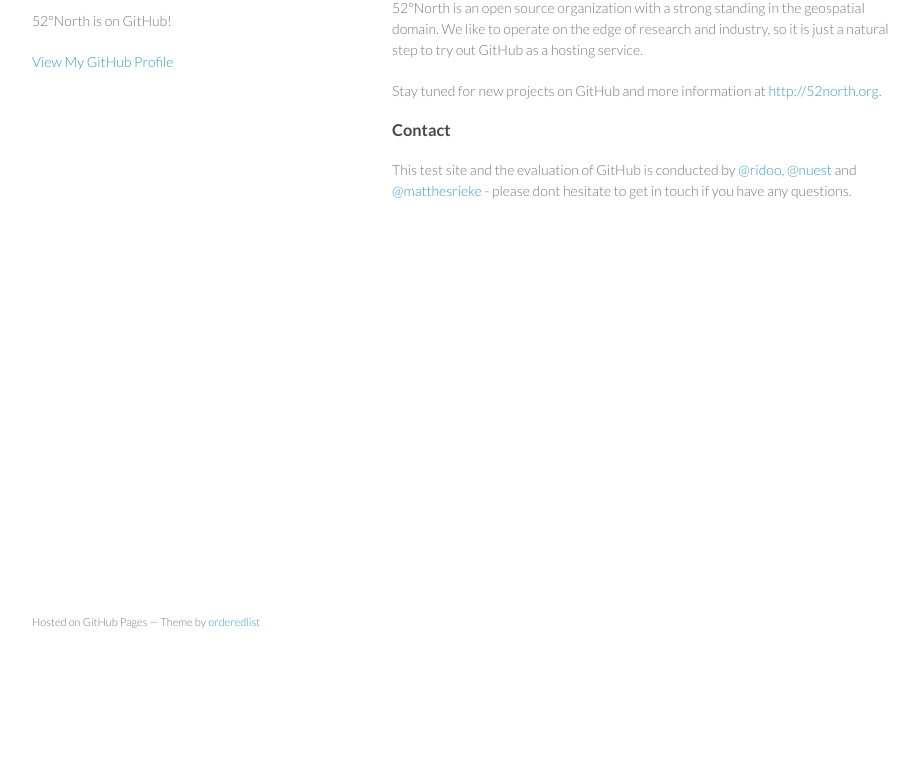
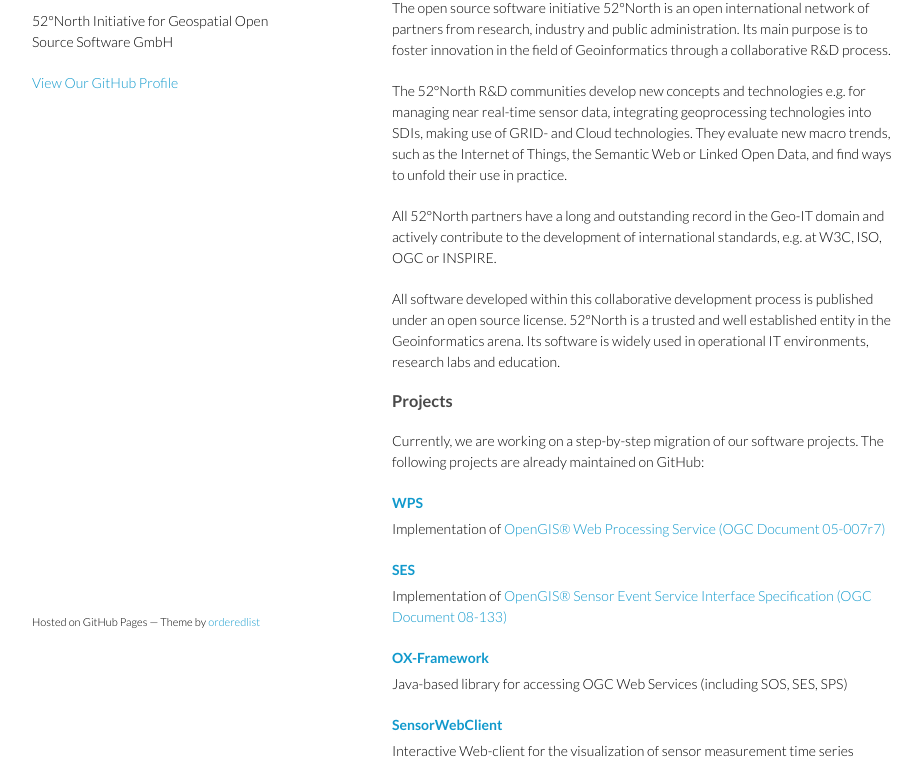
Before and after one commit to 52North/52north.github.com.outdated, a plain HTML site: page index.html in a window 1280 px wide. Shown: the part 99-877 px from the top of the page, without its empty margins (178-1100 px from the left). Before the commit the page ends 800 px from the top, so only its background shows below. Drawn offline with Linux system fonts and the light colour scheme.

Commit message:
add project overview to landing page.

```diff
--- a/index.html
+++ b/index.html
@@ -7,7 +7,8 @@
 
 <link rel="stylesheet" href="stylesheets/styles.css">
 <link rel="stylesheet" href="stylesheets/pygment_trac.css">
-    <meta name="viewport" content="width=device-width, initial-scale=1, user-scalable=no">
+<meta name="viewport"
+	content="width=device-width, initial-scale=1, user-scalable=no">
 <!--[if lt IE 9]>
     <script src="//html5shiv.googlecode.com/svn/trunk/html5.js"></script>
     <![endif]-->
@@ -15,26 +16,70 @@
 <body>
 	<div class="wrapper">
 		<header>
-        <h1>52north.github.com</h1>
-        <p>52°North is on GitHub!</p>
+			<h1>52°North</h1>
+			<p>52°North Initiative for Geospatial Open Source Software GmbH</p>
 
 
-        <p class="view"><a href="https://github.com/52North">View My GitHub Profile</a></p>
+			<p class="view">
+				<a href="https://github.com/52North">View Our GitHub Profile</a>
+			</p>
 
 		</header>
 		<section>
 			<h3>Welcome to 52°North's GitHub</h3>
 
-<p>52°North is an open source organization with a strong standing in the geospatial domain. We like to operate on the edge of research and industry, so it is just a natural step to try out GitHub as a hosting service.</p>
+			<div>The open source software initiative 52°North is an open
+				international network of partners from research, industry and public
+				administration. Its main purpose is to foster innovation in the
+				field of Geoinformatics through a collaborative R&D process.</div>
+			<div>The 52°North R&D communities develop new concepts and
+				technologies e.g. for managing near real-time sensor data,
+				integrating geoprocessing technologies into SDIs, making use of
+				GRID- and Cloud technologies. They evaluate new macro trends, such
+				as the Internet of Things, the Semantic Web or Linked Open Data, and
+				find ways to unfold their use in practice.</div>
+			<div>All 52°North partners have a long and outstanding record
+				in the Geo-IT domain and actively contribute to the development of
+				international standards, e.g. at W3C, ISO, OGC or INSPIRE.</div>
+			<div>All software developed within this collaborative
+				development process is published under an open source license.
+				52°North is a trusted and well established entity in the
+				Geoinformatics arena. Its software is widely used in operational IT
+				environments, research labs and education.</div>
 
-<p>Stay tuned for new projects on GitHub and more information at <a href="http://52north.org">http://52north.org</a>.</p>
+			<h3>Projects</h3>
+
+			<div>Currently, we are working on a step-by-step migration of
+			our software projects. The following projects are already maintained on
+			GitHub:</div>
+
+			<h4 class="project-item"><a href="WPS">WPS</a></h4>
+			<div class="project-summary">Implementation of <a href="http://portal.opengeospatial.org/files/?artifact_id=24151">OpenGIS® Web Processing Service (OGC Document 05-007r7)</a></div>
+
+			<h4 class="project-item"><a href="SES">SES</a></h4>
+			<div class="project-summary">Implementation of <a href="http://portal.opengeospatial.org/files/?artifact_id=29576">OpenGIS® Sensor Event Service Interface Specification (OGC Document 08-133)</a></div>
+
+			<h4 class="project-item"><a href="OX-Framework">OX-Framework</a></h4>
+			<div class="project-summary">Java-based library for accessing OGC Web Services (including SOS, SES, SPS)</div>
+
+			<h4 class="project-item"><a href="SensorWebClient">SensorWebClient</a></h4>
+			<div class="project-summary">Interactive Web-client for the visualization of sensor measurement time series</div>
 
 			<h3>Contact</h3>
 
-<p>This test site and the evaluation of GitHub is conducted by <a href="https://github.com/ridoo" class="user-mention">@ridoo</a>, <a href="https://github.com/nuest" class="user-mention">@nuest</a> and <a href="https://github.com/matthesrieke" class="user-mention">@matthesrieke</a> - please dont hesitate to get in touch if you have any questions.</p>
+			<div>
+				The admins of the 52°North GitHub repositories are <a
+					href="https://github.com/ridoo" class="user-mention">@ridoo</a>, <a
+					href="https://github.com/nuest" class="user-mention">@nuest</a> and
+				<a href="https://github.com/matthesrieke" class="user-mention">@matthesrieke</a>
+				- please don't hesitate to get in touch if you have any questions.
+			</div>
 		</section>
 		<footer>
-        <p><small>Hosted on GitHub Pages &mdash; Theme by <a href="https://github.com/orderedlist">orderedlist</a></small></p>
+			<p>
+				<small>Hosted on GitHub Pages &mdash; Theme by <a
+					href="https://github.com/orderedlist">orderedlist</a></small>
+			</p>
 		</footer>
 	</div>
 	<script src="javascripts/scale.fix.js"></script>
--- a/stylesheets/styles.css
+++ b/stylesheets/styles.css
@@ -3,8 +3,16 @@
 body {
   padding:50px;
   font:14px/1.5 Lato, "Helvetica Neue", Helvetica, Arial, sans-serif;
-  color:#777;
+  color:#000;
   font-weight:300;
+}
+
+h4.project-item {
+	margin-bottom:5px;
+}
+
+.project-summary {
+	margin-top:0px;
 }
 
 h1, h2, h3, h4, h5, h6 {
@@ -12,7 +20,7 @@ h1, h2, h3, h4, h5, h6 {
   margin:0 0 20px;
 }
 
-p, ul, ol, table, pre, dl {
+p, ul, ol, table, pre, dl, div {
   margin:0 0 20px;
 }
 
@@ -33,8 +41,7 @@ h3, h4, h5, h6 {
 }
 
 a {
-  color:#39c;
-  font-weight:400;
+  color:#19c;
   text-decoration:none;
 }
 
```
Lines whose indentation alone changed are shown as unchanged.
